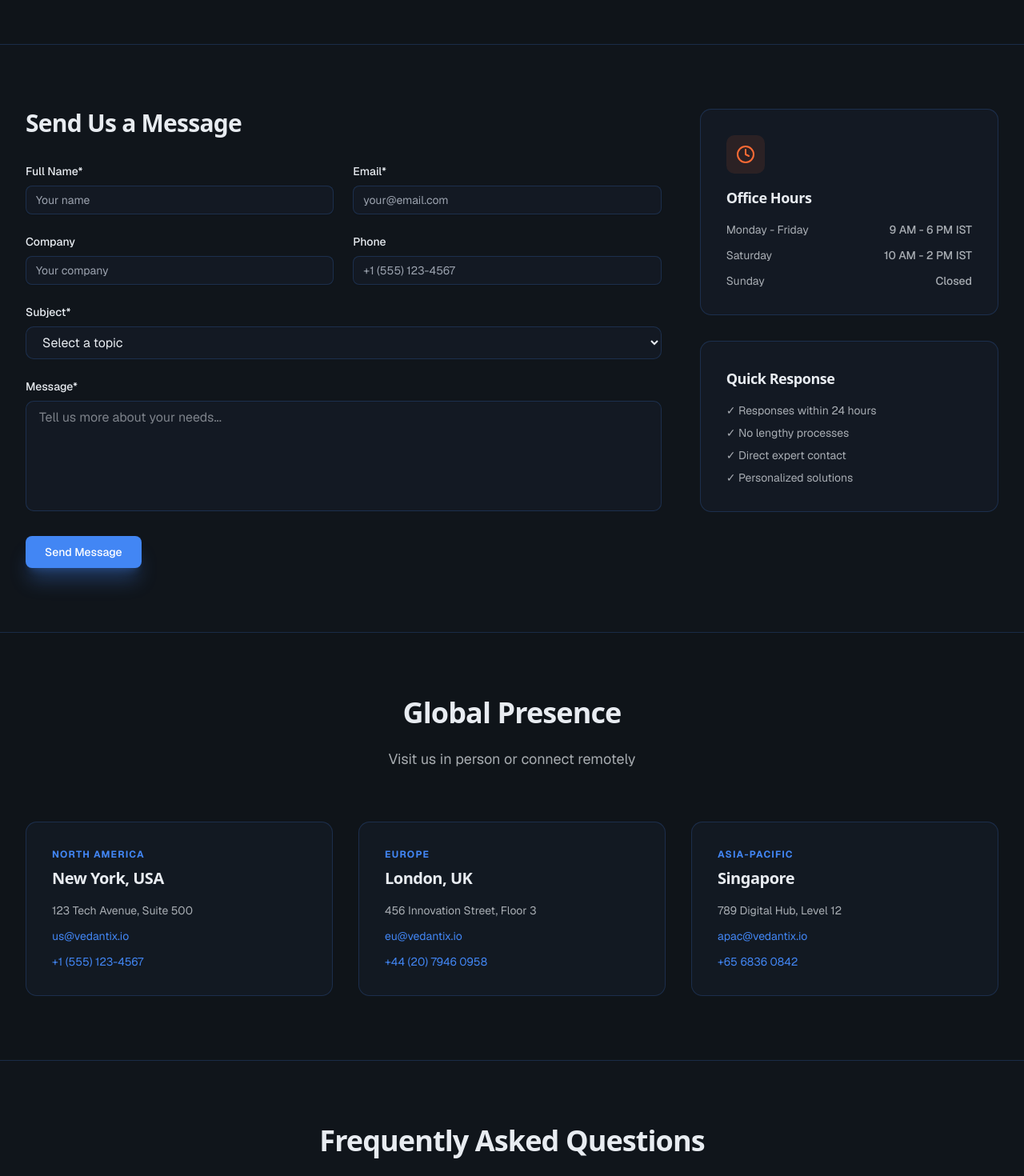
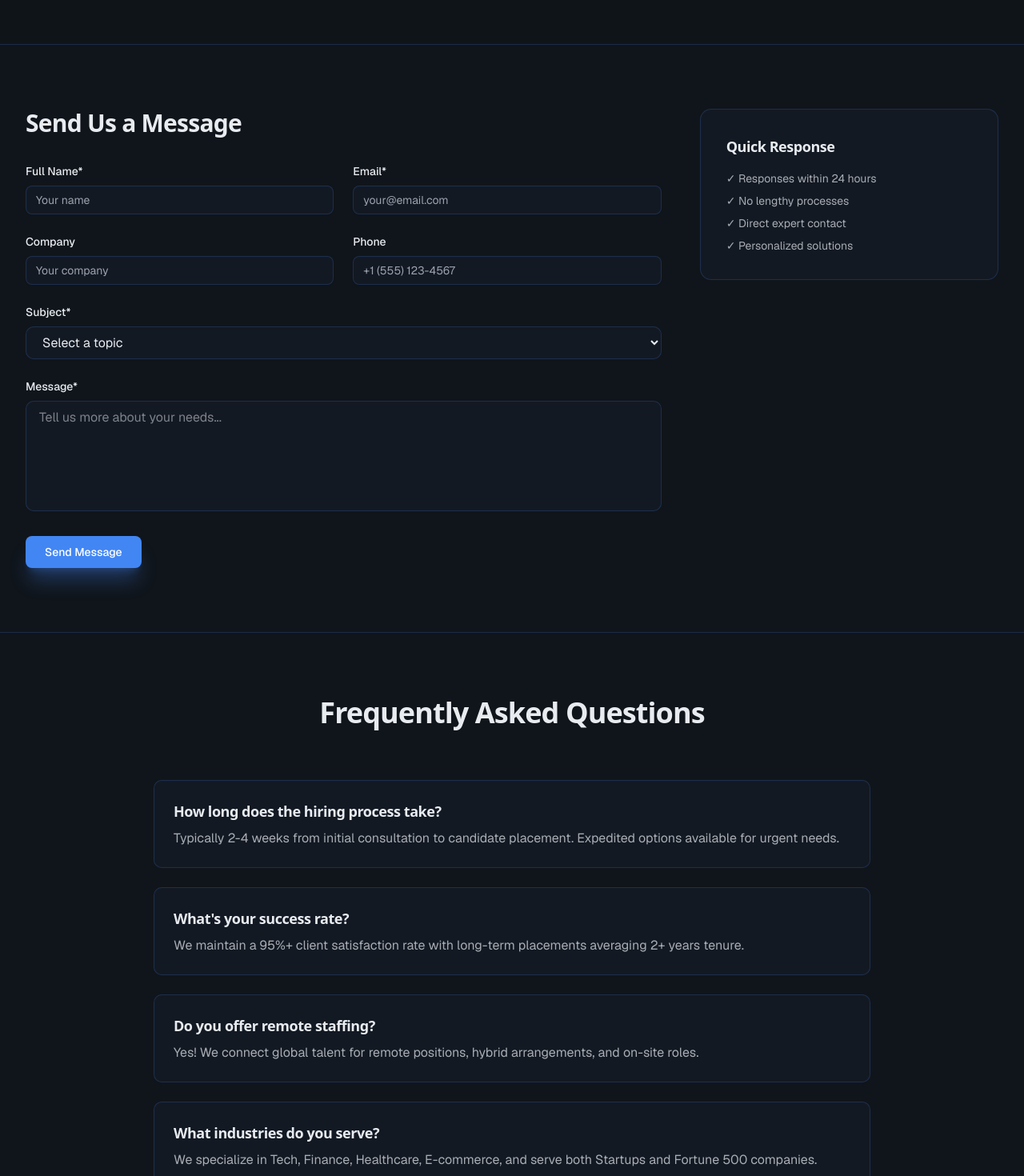
Before and after one commit to sandeep8750/Vedantix.io, a Next.js app: page /contact in a window 1280 px wide. Shown: the part 700-2170 px from the top of the page at 80% size. Built offline with nearby package versions, Linux system fonts and the light colour scheme.

Commit message:
basic updates

```diff
--- a/app/contact/page.tsx
+++ b/app/contact/page.tsx
@@ -243,7 +243,7 @@ export default function ContactPage() {
 
             {/* Office Hours & Info */}
             <div className="space-y-8">
-              <div className="bg-card border border-border rounded-xl p-8">
+              {/* <div className="bg-card border border-border rounded-xl p-8">
                 <div className="w-12 h-12 bg-accent/10 rounded-lg flex items-center justify-center mb-4">
                   <Clock className="text-accent" size={24} />
                 </div>
@@ -262,7 +262,7 @@ export default function ContactPage() {
                     <span className="font-medium">Closed</span>
                   </div>
                 </div>
-              </div>
+              </div> */}
 
               <div className="bg-card border border-border rounded-xl p-8">
                 <h3 className="text-lg font-bold mb-4">Quick Response</h3>
@@ -290,7 +290,7 @@ export default function ContactPage() {
       </section>
 
       {/* Office Locations */}
-      <section className="py-20 px-4 sm:px-6 lg:px-8 border-t border-border bg-background/40">
+      {/* <section className="py-20 px-4 sm:px-6 lg:px-8 border-t border-border bg-background/40">
         <div className="max-w-7xl mx-auto">
           <div className="text-center mb-16">
             <h2 className="text-4xl font-bold mb-6">Global Presence</h2>
@@ -344,7 +344,7 @@ export default function ContactPage() {
             ))}
           </div>
         </div>
-      </section>
+      </section> */}
 
       {/* FAQ Section */}
       <section className="py-20 px-4 sm:px-6 lg:px-8 bg-card/20 border-t border-border">
```
